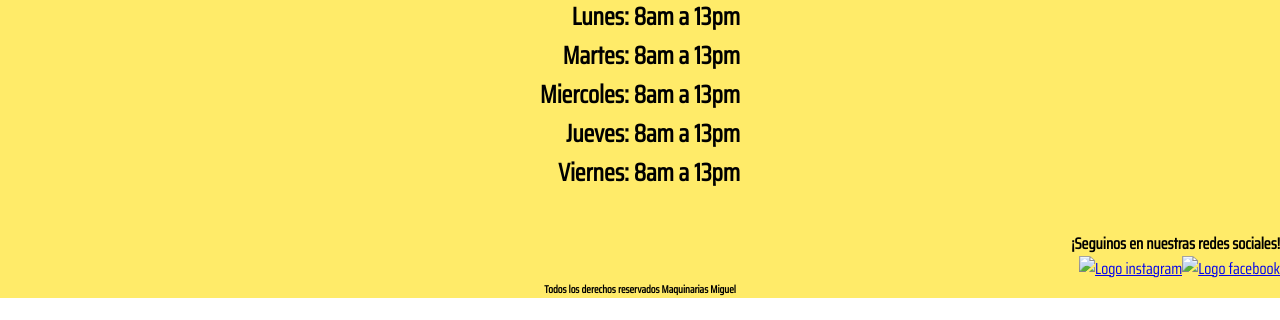
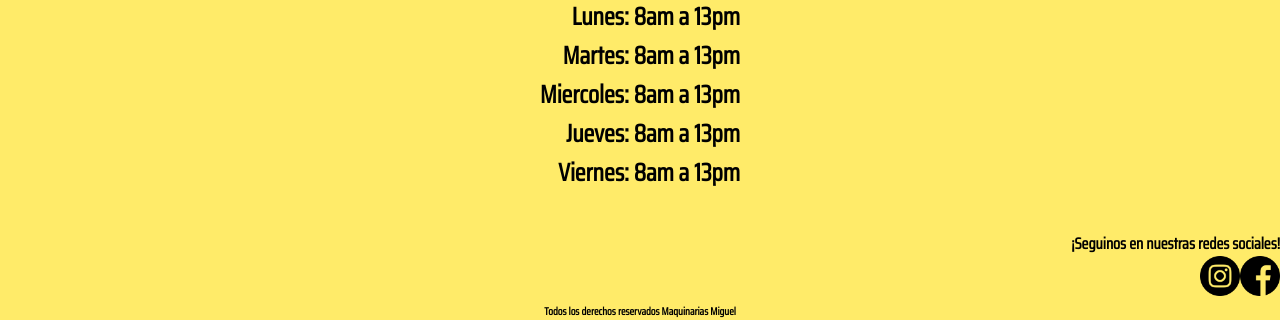
Before and after one commit to TotoMarte99/MaquinariasMiguel, a plain HTML site: page paginas/contacto.html in a window 1280 px wide. Shown: the part 1308-1628 px from the top of the page. Before the commit the page ends 1606 px from the top, so only its background shows below. Drawn offline with nearby package versions, Linux system fonts and the light colour scheme; the site is published under a folder, as on GitHub Pages, so addresses that start at the root find nothing.

Commit message:
Update contacto.html

```diff
--- a/paginas/contacto.html
+++ b/paginas/contacto.html
@@ -94,8 +94,8 @@
         </div>
             <div class="redes">
                 <a href="https://www.instagram.com/maquinariasmiguel/">
-                    <img class="logoinstagram wow animate__animated animate__shakeY animate__delay-6s" src="/imagenes/instagram.png" alt="Logo instagram"> </a>
-                        <a href="https://www.facebook.com/maquinariasmiguel/"> <img class="logofacebook" src="/imagenes/facebook.png" alt="Logo facebook"></a>
+                    <img class="logoinstagram wow animate__animated animate__shakeY animate__delay-6s" src="../imagenes/instagram.png" alt="Logo instagram"> </a>
+                        <a href="https://www.facebook.com/maquinariasmiguel/"> <img class="logofacebook wow animate__animated animate__shakeY animate__delay-7s" src="../imagenes/facebook.png" alt="Logo facebook"></a>
                     </div>
                 <div class="derechos">
                     <h6>Todos los derechos reservados Maquinarias Miguel</h6>
```
